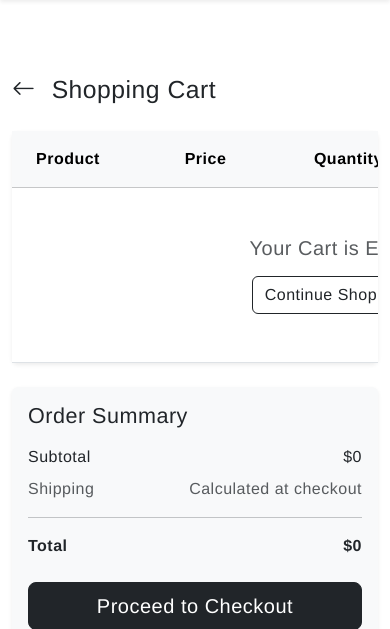
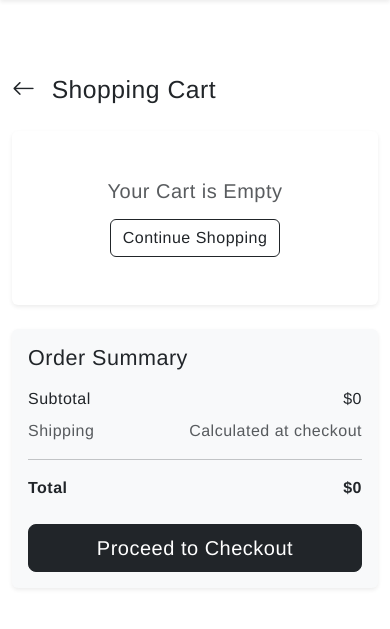
Before and after one commit to sudeirmaak/thesis_ecommerce, a Django app: page /cart/ in a window 390 px wide; the page is wider, and only the part inside the window is pictured. Shown: the part 219-848 px from the top of that part. Run offline with Django 5.2, Linux system fonts and the light colour scheme; tables that the repository leaves empty hold one stand-in row (values such as "Sample post"); some libraries are stand-ins or nearby versions; some web fonts are replaced.

Commit message:
implemented dual-render strategy for mobile and desktop shopping cart

```diff
--- a/templates/store/cart.html
+++ b/templates/store/cart.html
@@ -11,10 +11,13 @@
     </div>
 
     <div class="row gx-5">
+
         <div class="col-lg-8 mb-4">
             <div class="card shadow-sm border-0">
-                <div class="card-body p-0 table-responsive">
-                    <table class="table align-middle mb-0" style="min-width: 650px;">
+                <div class="card-body p-0">
+
+                    <div class="table-responsive d-none d-md-block">
+                        <table class="table align-middle mb-0">
                             <thead class="table-light">
                                 <tr>
                                     <th class="ps-4 py-3">Product</th>
@@ -29,21 +32,17 @@
                                 <tr>
                                     <td class="ps-4 py-3">
                                         <div class="d-flex align-items-center gap-3">
-                                        <img src="{{ item.product.image.url }}"
-                                            class="rounded shadow-sm"
-                                            style="width: 70px;"
-                                            alt="{{ item.product.name }}">
-                                        <div class="text-wrap" style="min-width: 150px;">
-                                            <a href="{% url 'product_detail' item.product.slug %}" class="text-decoration-none text-dark d-block">
+                                            <img src="{{ item.product.image.url }}" class="rounded shadow-sm"
+                                                style="width: 70px;" alt="{{ item.product.name }}">
+                                            <div>
+                                                <a href="{% url 'product_detail' item.product.slug %}"
+                                                    class="text-decoration-none text-dark d-block">
                                                     <strong>{{ item.product.name }}</strong>
                                                 </a>
 
-                                            {% if item.size %}
-                                                <small class="text-muted d-block mt-1">{{ item.size }} | {{ item.grind }}</small>
-                                            {% endif %}
-
                                                 {% if item.purchase_option == 'subscribe' %}
-                                                <small class="text-success fw-bold d-block mt-1">
+                                                <small class="text-success fw-bold d-block mt-1"
+                                                    style="font-size: 0.8rem;">
                                                     <i class="bi bi-arrow-repeat"></i> 10% Off Subscription
                                                     ({% if item.frequency == 'W' %}Weekly{% else %}Monthly{% endif %})
                                                 </small>
@@ -66,8 +65,7 @@
                                                 </button>
 
                                                 <input type="number" name="quantity" value="{{ item.quantity }}" min="1"
-                                                class="form-control text-center"
-                                                onchange="this.form.submit();">
+                                                    class="form-control text-center" onchange="this.form.submit();">
 
                                                 <button type="button" class="btn btn-outline-dark"
                                                     onclick="this.previousElementSibling.stepUp(); this.form.submit();">
@@ -81,7 +79,8 @@
                                         ${{ item.subtotal }}
                                     </td>
                                     <td class="pe-4 py-3 text-end">
-                                    <a href="{% url 'remove_from_cart' item.item_id %}" class="btn btn-sm btn-outline-danger">Remove</a>
+                                        <a href="{% url 'remove_from_cart' item.item_id %}"
+                                            class="btn btn-sm btn-outline-danger">Remove</a>
                                     </td>
                                 </tr>
 
@@ -98,6 +97,73 @@
 
                             </tbody>
                         </table>
+                    </div>
+
+                    <div class="d-md-none">
+                        {% for item in cart_items %}
+                        <div class="p-3 border-bottom position-relative">
+
+                            <a href="{% url 'remove_from_cart' item.item_id %}"
+                                class="text-danger position-absolute top-0 end-0 mt-3 me-3 fs-5" title="Remove">
+                                <i class="bi bi-x-circle"></i>
+                            </a>
+
+                            <div class="d-flex gap-3 mb-3">
+                                <img src="{{ item.product.image.url }}" class="rounded shadow-sm"
+                                    style="width: 80px; height: 80px; object-fit: cover;" alt="{{ item.product.name }}">
+                                <div class="pe-4"> <a href="{% url 'product_detail' item.product.slug %}"
+                                        class="text-decoration-none text-dark d-block lh-sm mb-1">
+                                        <strong>{{ item.product.name }}</strong>
+                                    </a>
+
+                                    {% if item.size %}
+                                    <small class="text-muted d-block" style="font-size: 0.8rem;">{{ item.size }} | {{ item.grind }}</small>
+                                    {% endif %}
+
+                                    {% if item.purchase_option == 'subscribe' %}
+                                    <small class="text-success fw-bold d-block mt-1" style="font-size: 0.8rem;">
+                                        <i class="bi bi-arrow-repeat"></i> 10% Off Subscription
+                                        ({% if item.frequency == 'W' %}Weekly{% else %}Monthly{% endif %})
+                                    </small>
+                                    {% endif %}
+
+                                    <strong class="d-block mt-1">${{ item.unit_price }}</strong>
+
+                                </div>
+                            </div>
+
+                            <div
+                                class="d-flex justify-content-between align-items-center mt-2 pt-2 border-top border-light">
+                                <form action="{% url 'update_cart' item.item_id %}" method="POST" class="m-0">
+                                    {% csrf_token %}
+                                    <div class="input-group input-group-sm" style="width: 110px;">
+                                        <button type="button" class="btn btn-outline-dark"
+                                            onclick="this.nextElementSibling.stepDown(); this.form.submit();">
+                                            <i class="bi bi-dash"></i>
+                                        </button>
+                                        <input type="number" name="quantity" value="{{ item.quantity }}" min="1"
+                                            class="form-control text-center p-0" onchange="this.form.submit();">
+                                        <button type="button" class="btn btn-outline-dark"
+                                            onclick="this.previousElementSibling.stepUp(); this.form.submit();">
+                                            <i class="bi bi-plus"></i>
+                                        </button>
+                                    </div>
+                                </form>
+                                <div class="text-end">
+                                    <small class="text-muted d-block" style="font-size: 0.75rem;">Subtotal</small>
+                                    <strong class="fs-5">${{ item.subtotal }}</strong>
+                                </div>
+                            </div>
+
+                        </div>
+                        {% empty %}
+                        <div class="text-center py-5">
+                            <h5 class="text-muted mb-3">Your Cart is Empty</h5>
+                            <a href="{% url 'home' %}" class="btn btn-outline-dark">Continue Shopping</a>
+                        </div>
+                        {% endfor %}
+                    </div>
+
                 </div>
             </div>
         </div>
@@ -124,9 +190,11 @@
                     </div>
 
                     {% if not user.is_authenticated %}
-                        <div class="alert alert-warning border-warning bg-warning bg-opacity-10 py-2 px-3 mb-3 text-center small">
+                    <div
+                        class="alert alert-warning border-warning bg-warning bg-opacity-10 py-2 px-3 mb-3 text-center small">
                         <i class="bi bi-person-lock me-1"></i>
-                            You will be asked to <strong>Log In</strong> or <strong>Register</strong> on the next step to complete your purchase.
+                        You will be asked to <strong>Log In</strong> or <strong>Register</strong> on the next step to
+                        complete your purchase.
                     </div>
                     {% endif %}
 
```
Lines whose indentation alone changed are shown as unchanged.
